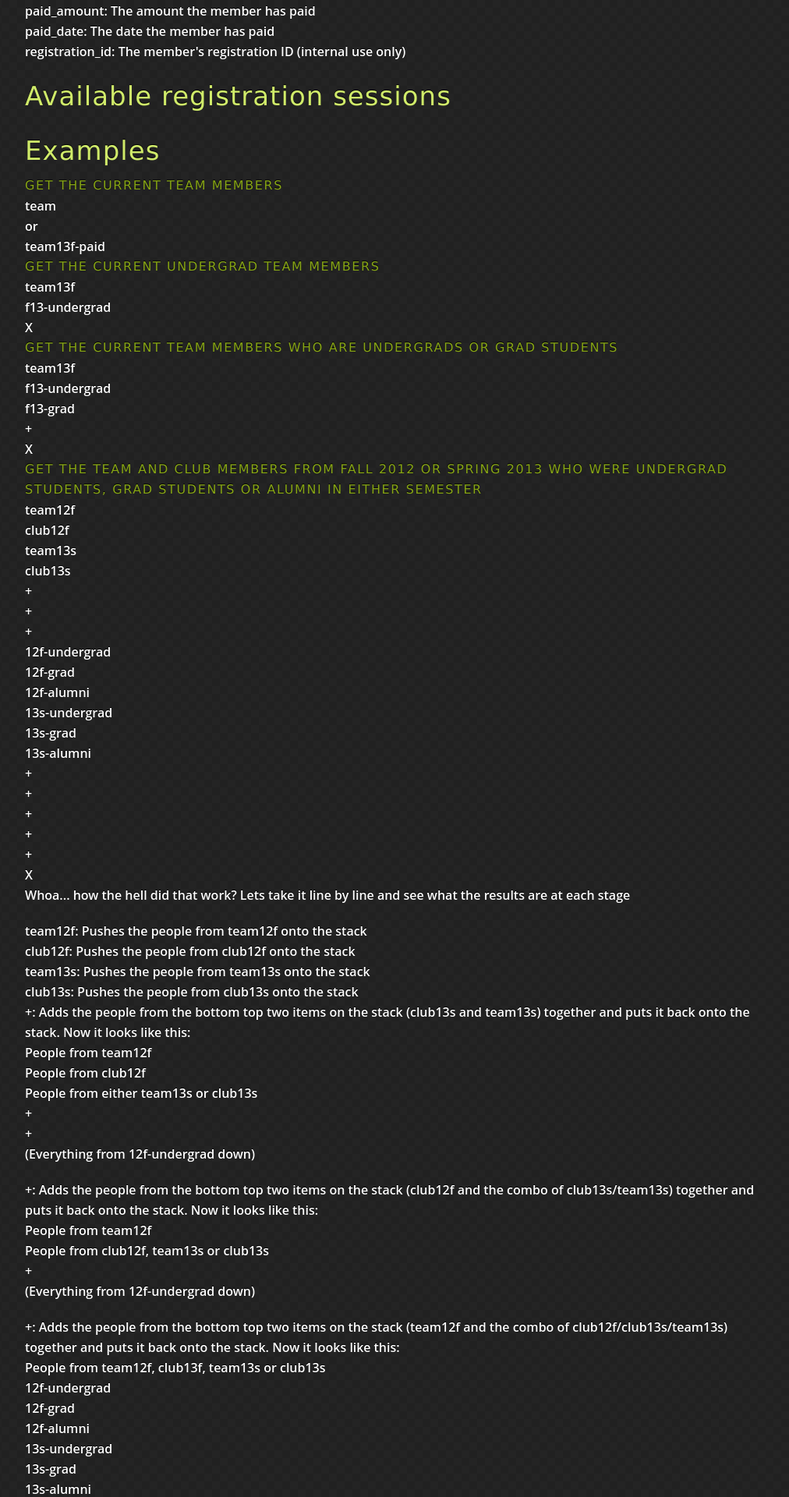
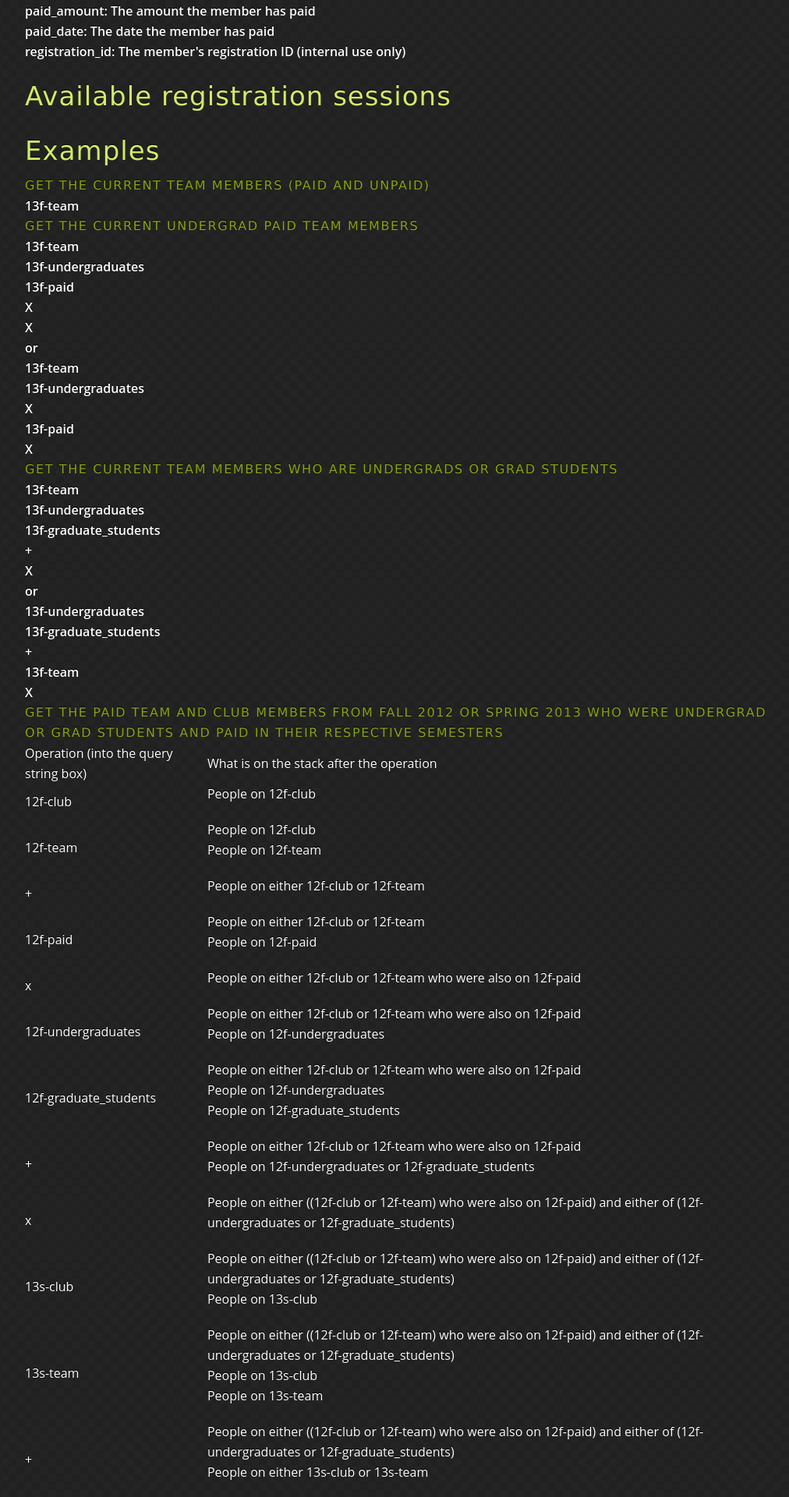
Before and after one commit to Hovercross/uconnballroom, a Django app: template dashboard/templates/dashboard_reporting.html in a window 1280 px wide. Shown: the part 1380-3300 px from the top of the page at 78% size, without its empty margins (248-1260 px from the left). Run offline with Django 3.2, Linux system fonts and the light colour scheme; the template is opened without the code that fills it, so the values that code supplies are empty; some libraries are stand-ins or nearby versions.

Commit message:
Updated the reporting examples

```diff
--- a/dashboard/templates/dashboard_reporting.html
+++ b/dashboard/templates/dashboard_reporting.html
@@ -81,80 +81,266 @@
 
 <div class="span-24">
 <h2>Examples</h2>
-	<h3>Get the current team members</h3>
-	<blockquote>team</blockquote>
+	<h3>Get the current team members (paid and unpaid)</h3>
+	<blockquote>13f-team</blockquote>
+	<blockquote></blockquote>
+	<h3>Get the current undergrad paid team members</h3>
+	<blockquote>13f-team<br/>13f-undergraduates<br/>13f-paid<br />X<br />X</blockquote>
 	or
-	<blockquote>team13f-paid</blockquote>
-	<h3>Get the current undergrad team members</h3>
-	<blockquote>team13f<br/>f13-undergrad<br/>X</blockquote>
+	<blockquote>13f-team<br/>13f-undergraduates<br />X<br/>13f-paid<br />X</blockquote>
 	<h3>Get the current team members who are undergrads or grad students</h3>
-	<blockquote>team13f<br />f13-undergrad<br/>f13-grad<br/>+<br/>X</blockquote>
-	<h3>Get the team and club members from Fall 2012 or Spring 2013 who were undergrad students, grad students or alumni in either semester</h3>
-	<blockquote>team12f<br />
-	club12f<br />
-	team13s<br />
-	club13s<br />
-	+<br />
-	+<br />
-	+<br />
-	12f-undergrad<br />
-	12f-grad<br />
-	12f-alumni<br />
-	13s-undergrad<br/>
-	13s-grad<br/>
-	13s-alumni<br/>
-	+<br />
-	+<br />
-	+<br />
-	+<br />
-	+<br />
-	X
-	</blockquote>
-	<p>Whoa... how the hell did that work? Lets take it line by line and see what the results are at each stage</p>
-	<ol>
-		<li>team12f: Pushes the people from team12f onto the stack</li>
-		<li>club12f: Pushes the people from club12f onto the stack</li>
-		<li>team13s: Pushes the people from team13s onto the stack</li>
-		<li>club13s: Pushes the people from club13s onto the stack</li>
-		<li>+: Adds the people from the bottom top two items on the stack (club13s and team13s) together and puts it back onto the stack. Now it looks like this: <ul>
-			<li>People from team12f</li>
-			<li>People from club12f</li>
-			<li>People from either team13s or club13s</li>
-			<li>+</li>
-			<li>+</li>
-			<li>(Everything from 12f-undergrad down)</li>
-			</ul>
-		</li>
-		<li>+: Adds the people from the bottom top two items on the stack (club12f and the combo of club13s/team13s) together and puts it back onto the stack. Now it looks like this: <ul>
-			<li>People from team12f</li>
-			<li>People from club12f, team13s or club13s</li>
-			<li>+</li>
-			<li>(Everything from 12f-undergrad down)</li>
-			</ul>
-		</li>
-		<li>+: Adds the people from the bottom top two items on the stack (team12f and the combo of club12f/club13s/team13s) together and puts it back onto the stack. Now it looks like this: <ul>
-			<li>People from team12f, club13f, team13s or club13s</li>
-			<li>12f-undergrad</li>
-			<li>12f-grad</li>
-			<li>12f-alumni</li>
-			<li>13s-undergrad</li>
-			<li>13s-grad</li>
-			<li>13s-alumni</li>
-			<li>+</li>
-			<li>+</li>
-			<li>+</li>
-			<li>+</li>
-			<li>+</li>
-			<li>X</li>
-			</ul>
-		</li>
-		<li>Now, we are going to push everyone from all those undergrad/grad lists onto the stack, then combine all of them exactly as we did above. When that is all done, we'll have something that looks like this: <ul>
-			<li>People from team12f, club13f, team13s or club13s</li>
-			<li>People from 12f-undergrad, 12f-grad, 12f-alumni, 13s-undergrad, 13s-grad or 13s-alumni</li>
-			<li>X</li></ul>
-		</li>
-		<li>We're going to execute the final operation - the intersection. This is going to take the top two items on the stack (the list of team/club members from both semester and the list of all those undergrads/grads/alumni) and intersect them - that is, take only the people who were on both lists. The resulting list of people will be individuals who were on the club or team in the Fall of 2012 or the Spring of 2013 who were also undergrads, grad students or alumni at either of those times.</li>
+	<blockquote>13f-team<br />13f-undergraduates<br/>13f-graduate_students<br/>+<br/>X</blockquote>
+	or
+	<blockquote>13f-undergraduates<br/>13f-graduate_students<br/>+<br/>13f-team<br />X</blockquote>
+	<h3>Get the paid team and club members from Fall 2012 or Spring 2013 who were undergrad or grad students and paid in their respective semesters</h3>
+  <table>
+	<tr>
+		<th>Operation (into the query string box)</th>
+		<th>What is on the stack after the operation</th>
+	</tr>
+    <tr>
+      <td>12f-club</td>
 
-	</ol>
+      <td>
+        <ul>
+          <li>People on 12f-club</li>
+        </ul>
+      </td>
+    </tr>
+
+    <tr>
+      <td>12f-team</td>
+
+      <td>
+        <ul>
+          <li>People on 12f-club</li>
+
+          <li>People on 12f-team</li>
+        </ul>
+      </td>
+    </tr>
+
+    <tr>
+      <td>+</td>
+
+      <td>
+        <ul>
+          <li>People on either 12f-club or 12f-team</li>
+        </ul>
+      </td>
+    </tr>
+
+    <tr>
+      <td>12f-paid</td>
+
+      <td>
+        <ul>
+          <li>People on either 12f-club or 12f-team</li>
+
+          <li>People on 12f-paid</li>
+        </ul>
+      </td>
+    </tr>
+
+    <tr>
+      <td>x</td>
+
+      <td>
+        <ul>
+          <li>People on either 12f-club or 12f-team who were also on 12f-paid</li>
+        </ul>
+      </td>
+    </tr>
+
+    <tr>
+      <td>12f-undergraduates</td>
+
+      <td>
+        <ul>
+          <li>People on either 12f-club or 12f-team who were also on 12f-paid</li>
+
+          <li>People on 12f-undergraduates</li>
+        </ul>
+      </td>
+    </tr>
+
+    <tr>
+      <td>12f-graduate_students</td>
+
+      <td>
+        <ul>
+          <li>People on either 12f-club or 12f-team who were also on 12f-paid</li>
+
+          <li>People on 12f-undergraduates</li>
+
+          <li>People on 12f-graduate_students</li>
+        </ul>
+      </td>
+    </tr>
+
+    <tr>
+      <td>+</td>
+
+      <td>
+        <ul>
+          <li>People on either 12f-club or 12f-team who were also on 12f-paid</li>
+
+          <li>People on 12f-undergraduates or 12f-graduate_students</li>
+        </ul>
+      </td>
+    </tr>
+
+    <tr>
+      <td>x</td>
+
+      <td>
+        <ul>
+          <li>People on either ((12f-club or 12f-team) who were also on 12f-paid) and
+          either of (12f-undergraduates or 12f-graduate_students)</li>
+        </ul>
+      </td>
+    </tr>
+
+    <tr>
+      <td>13s-club</td>
+
+      <td>
+        <ul>
+          <li>People on either ((12f-club or 12f-team) who were also on 12f-paid) and
+          either of (12f-undergraduates or 12f-graduate_students)</li>
+
+          <li>People on 13s-club</li>
+        </ul>
+      </td>
+    </tr>
+
+    <tr>
+      <td>13s-team</td>
+
+      <td>
+        <ul>
+          <li>People on either ((12f-club or 12f-team) who were also on 12f-paid) and
+          either of (12f-undergraduates or 12f-graduate_students)</li>
+
+          <li>People on 13s-club</li>
+
+          <li>People on 13s-team</li>
+        </ul>
+      </td>
+    </tr>
+
+    <tr>
+      <td>+</td>
+
+      <td>
+        <ul>
+          <li>People on either ((12f-club or 12f-team) who were also on 12f-paid) and
+          either of (12f-undergraduates or 12f-graduate_students)</li>
+
+          <li>People on either 13s-club or 13s-team</li>
+        </ul>
+      </td>
+    </tr>
+
+    <tr>
+      <td>13s-paid</td>
+
+      <td>
+        <ul>
+          <li>People on either ((12f-club or 12f-team) who were also on 12f-paid) and
+          either of (12f-undergraduates or 12f-graduate_students)</li>
+
+          <li>People on either 13s-club or 13s-team</li>
+
+          <li>People on 13s-paid</li>
+        </ul>
+      </td>
+    </tr>
+
+    <tr>
+      <td>x</td>
+
+      <td>
+        <ul>
+          <li>People on either ((12f-club or 12f-team) who were also on 12f-paid) and
+          either of (12f-undergraduates or 12f-graduate_students)</li>
+
+          <li>People on either 13s-club or 13s-team who were also on 13s-paid</li>
+        </ul>
+      </td>
+    </tr>
+
+    <tr>
+      <td>13s-undergraduates</td>
+
+      <td>
+        <ul>
+          <li>People on either ((12f-club or 12f-team) who were also on 12f-paid) and
+          either of (12f-undergraduates or 12f-graduate_students)</li>
+
+          <li>People on either 13s-club or 13s-team who were also on 13s-paid</li>
+
+          <li>People on 13s-undergraduates</li>
+        </ul>
+      </td>
+    </tr>
+
+    <tr>
+      <td>13s-graduate_students</td>
+
+      <td>
+        <ul>
+          <li>People on either ((12f-club or 12f-team) who were also on 12f-paid) and
+          either of (12f-undergraduates or 12f-graduate_students)</li>
+
+          <li>People on either 13s-club or 13s-team who were also on 13s-paid</li>
+
+          <li>People on 13s-undergraduates</li>
+
+          <li>People on 13s-graduate_students</li>
+        </ul>
+      </td>
+    </tr>
+
+    <tr>
+      <td>+</td>
+
+      <td>
+        <ul>
+          <li>People on either ((12f-club or 12f-team) who were also on 12f-paid) and
+          either of (12f-undergraduates or 12f-graduate_students)</li>
+
+          <li>People on either 13s-club or 13s-team who were also on 13s-paid</li>
+
+          <li>People on 13s-undergraduates or 13s-graduate_students</li>
+        </ul>
+      </td>
+    </tr>
+
+    <tr>
+      <td>x</td>
+
+      <td>
+        <ul>
+          <li>People on either ((12f-club or 12f-team) who were also on 12f-paid) and
+          either of (12f-undergraduates or 12f-graduate_students)</li>
+
+          <li>People on either ((13s-club or 13s-team) who were also on 13s-paid) and
+          either of (13s-undergraduates or 13s-graduate_students)</li>
+        </ul>
+      </td>
+    </tr>
+
+    <tr>
+      <td>+</td>
+
+      <td>
+        <ul>
+          <li>People from Fall 2013 or Spring 2012 who were undergraduate or graduate
+          students and paid in their respective semester</li>
+        </ul>
+      </td>
+    </tr>
+  </table>
 </div>
 {% endblock %}
```
